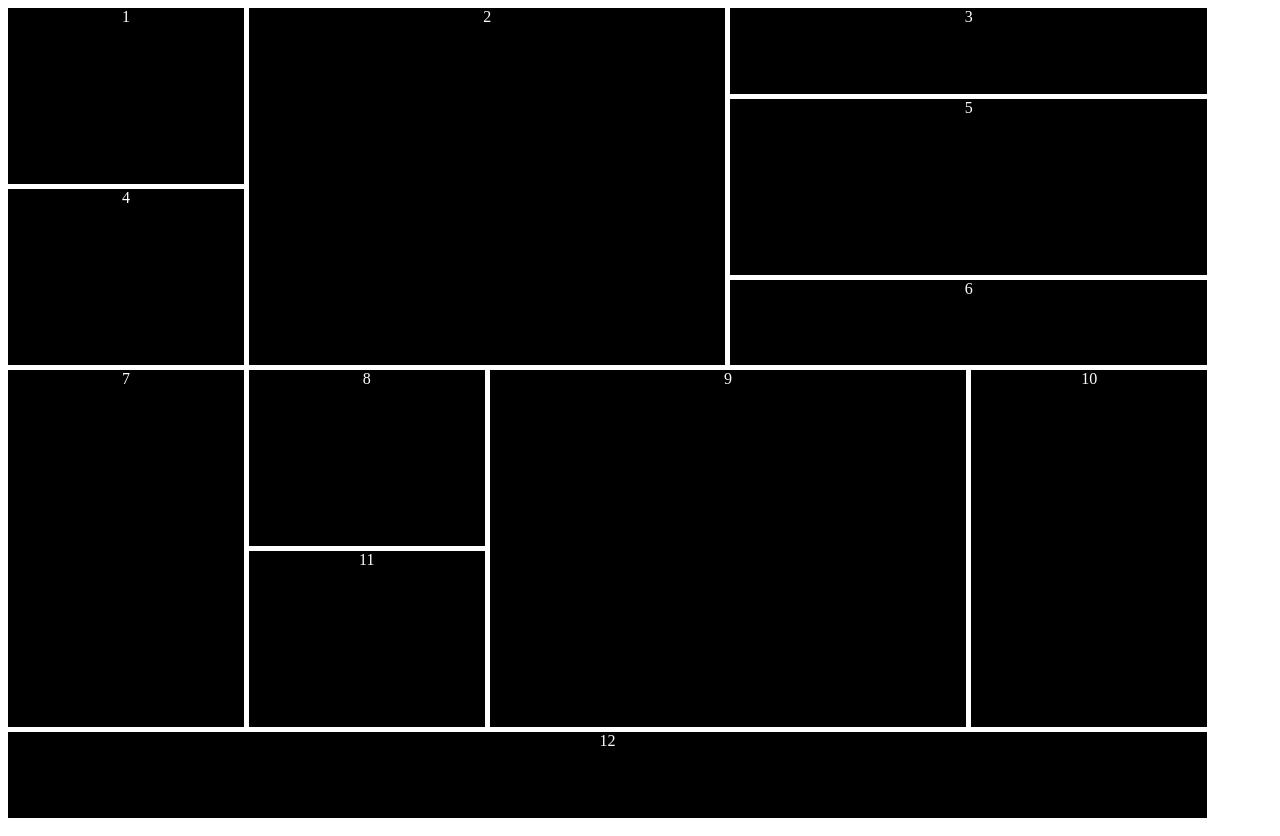
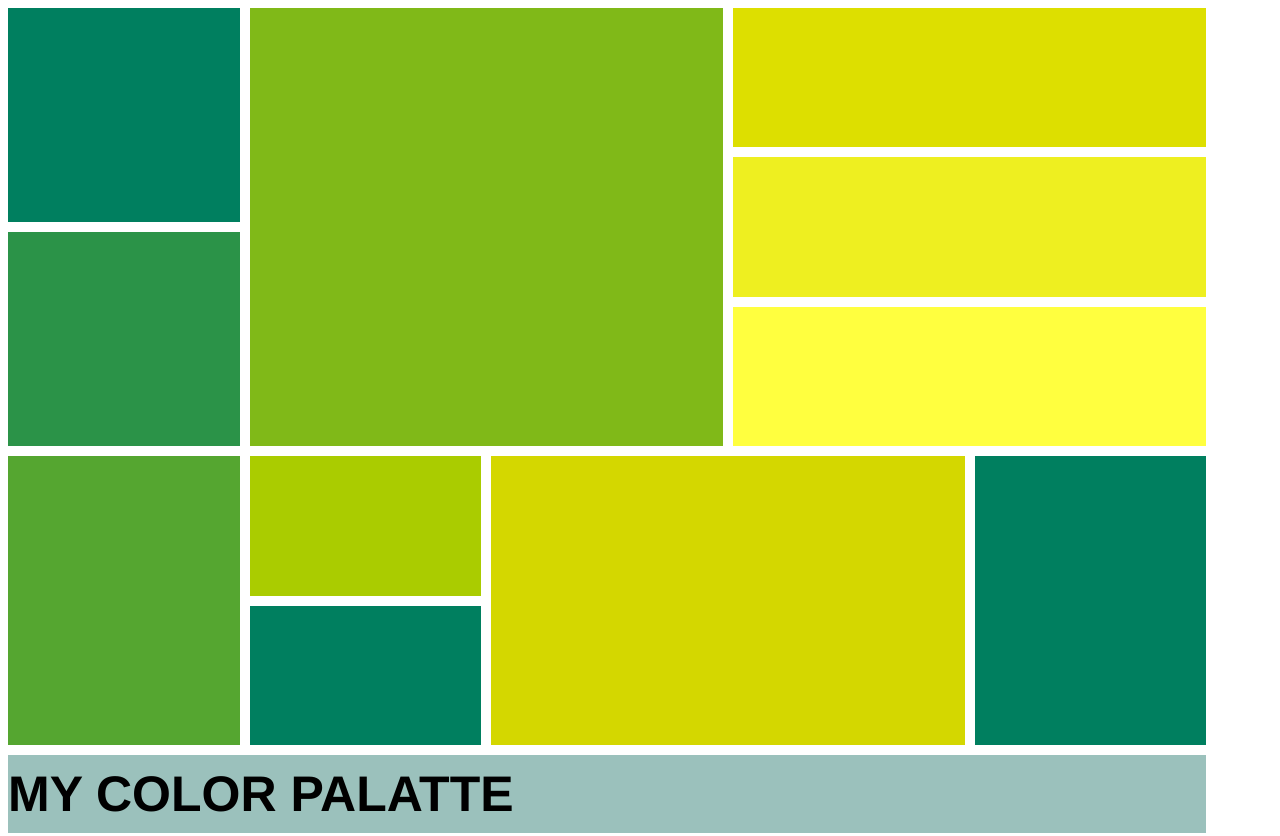
Before and after one commit to deepa5053/css-grid, a plain HTML site: page index.html in a window 1280 px wide. Shown: the top 836 px of the page. Drawn offline with Linux system fonts and the light colour scheme.

Commit message:
added colours

```diff
--- a/index.html
+++ b/index.html
@@ -9,21 +9,21 @@
 </head>
 <body>
     <div class="grid-container">
-        <div class="item1">1</div>
-        <div class="item2">2</div>
-        <div class="item3">3</div>
-        <div class="item4">4</div>
-        <div class="item5">5</div>
-        <div class="item6">6</div>
-        <div class="item7">7</div>
-        <div class="item8">8</div>
-        <div class="item9">9</div>
-        <div class="item10">10</div>
-        <div class="item11">11</div>
-        <div class="item12">12</div>
+        <div class="item1"></div>
+        <div class="item2"></div>
+        <div class="item3"></div>
+        <div class="item4"></div>
+        <div class="item5"></div>
+        <div class="item6"></div>
+        <div class="item7"></div>
+        <div class="item8"></div>
+        <div class="item9"></div>
+        <div class="item10"></div>
+        <div class="item11"></div>
+        <div class="item12"> MY COLOR PALATTE </div>
       </div>
 
-      <p>Height equals exactly screen height. Grid is super responsive(no pixel useage allowed)
+      <p>Height equals exactly screen height. <br> Grid is super responsive(no pixel useage allowed)
         Colours may differ.
       </p>
 
--- a/styles/index.css
+++ b/styles/index.css
@@ -1,9 +1,9 @@
 .grid-container{
 display: grid;
 grid-template-columns: 1fr 1fr 1fr 1fr 1fr 1fr ;
-grid-template-rows: 1fr 1fr 1fr 1fr 1fr 1fr 1fr 1fr 1fr 1fr ;
+grid-template-rows: 1fr 1fr 1fr 1fr 1fr 1fr 1fr 1fr 1fr 1fr 1fr 1fr ;
 
-gap: 5px;
+gap: 10px;
 width: 1440px;
 height: 900px;
 background: #FFFFFF;
@@ -14,64 +14,72 @@ color: #FFFFFF;
 
 }
 .item1{
-grid-row: 1 / 3;
+grid-row: 1 / 4;
 grid-column: 1 / 2;
-background-color: #000000;
+background: #007F5F;
 }
 .item2{
-grid-row: 1 / 5;
+grid-row: 1 / 7;
 grid-column: 2 / 4;
-background-color: #000000;
+background: #80B918;
 }
 .item3{
 grid-column: 4 / 6;
-grid-row: 1 / 2 ;
-background-color: #000000;
+grid-row: 1 / 3 ;
+background: #DDDF00;
 }
 .item4{
 grid-column: 1 / 2;
-grid-row: 3 / 5 ;
-background-color: #000000;
+grid-row: 4 / 7 ;
+background: #2B9348;
 }
 .item5{
 grid-column: 4 / 6;
-grid-row: 2 / 4 ;
-background-color: #000000;
+grid-row: 3 / 5 ;
+background: #EEEF20;
 }
 .item6{
 grid-column: 4 /6;
-grid-row: 4 / 5 ;
-background-color: #000000;
+grid-row: 5 / 7 ;
+background: #FFFF3F;
 }
 .item7{
 grid-column: 1 / 2;
-grid-row: 5 / 9 ;
-background-color: #000000;
+grid-row: 7 / 11 ;
+background: #55A630;
 }
 .item8{
 grid-column: 2 / 3;
-grid-row: 5 / 7 ;
-background-color: #000000;
+grid-row: 7 / 9 ;
+background: #AACC00;
 }
 .item9{
 grid-column: 3 / 5;
-grid-row: 5 / 9 ;
-background-color: #000000;
+grid-row: 7 / 11 ;
+background: #D4D700;
 }
 .item10{
 grid-column: 5/ 6;
-grid-row: 5 / 9 ;
-background-color: #000000;
+grid-row: 7 / 11 ;
+background: #007F5F;
 }
 .item11{
 grid-column: 2 / 3;
-grid-row: 7 / 9 ;
-background-color: #000000;
+grid-row: 9 / 11 ;
+background: #007F5F;
 }
 .item12{
 grid-column: 1 / 6;
-grid-row: 9 / 10;
-background-color: #000000;
+grid-row: 11 / 12;
+background: #9BC1BC;
+text-align: left;
+color: #000000;
+font-family: 'Helvetica Neue';
+font-style: normal;
+font-weight: 700;
+font-size: 50px;
+line-height: 78px;
+text-transform: uppercase;
 }
 p{
 width: 781px;
```
Lines whose indentation alone changed are shown as unchanged.
